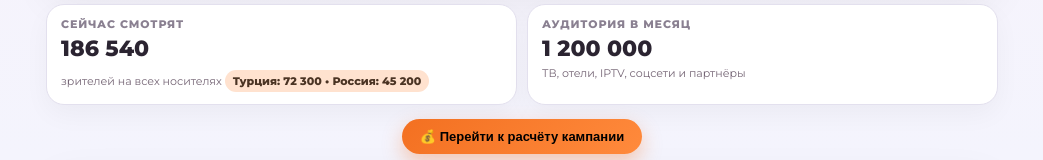
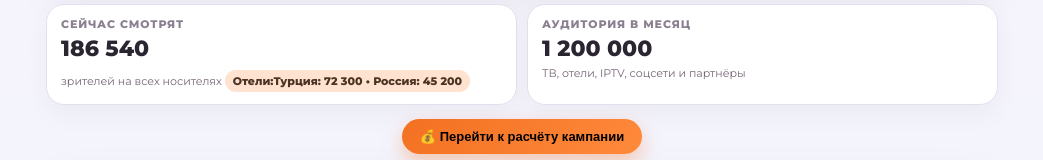
Before and after one commit to mityademon-rgb/matveypt-bot, a website: page public/calculator.html in a window 1280 px wide. Shown: the part 244-404 px from the top of the page, without its empty margins (118-1161 px from the left). Drawn offline with Linux system fonts and the light colour scheme.

Commit message:
Update calculator.html

```diff
--- a/public/calculator.html
+++ b/public/calculator.html
@@ -557,7 +557,7 @@
         <div class="stat-card__sub">
           зрителей на всех носителях
           <div class="stat-card__pill">
-            Турция: <span id="turWatch">0</span> • Россия: <span id="rusWatch">0</span>
+           Отели:Турция: <span id="turWatch">0</span> • Россия: <span id="rusWatch">0</span>
           </div>
         </div>
       </div>
```
